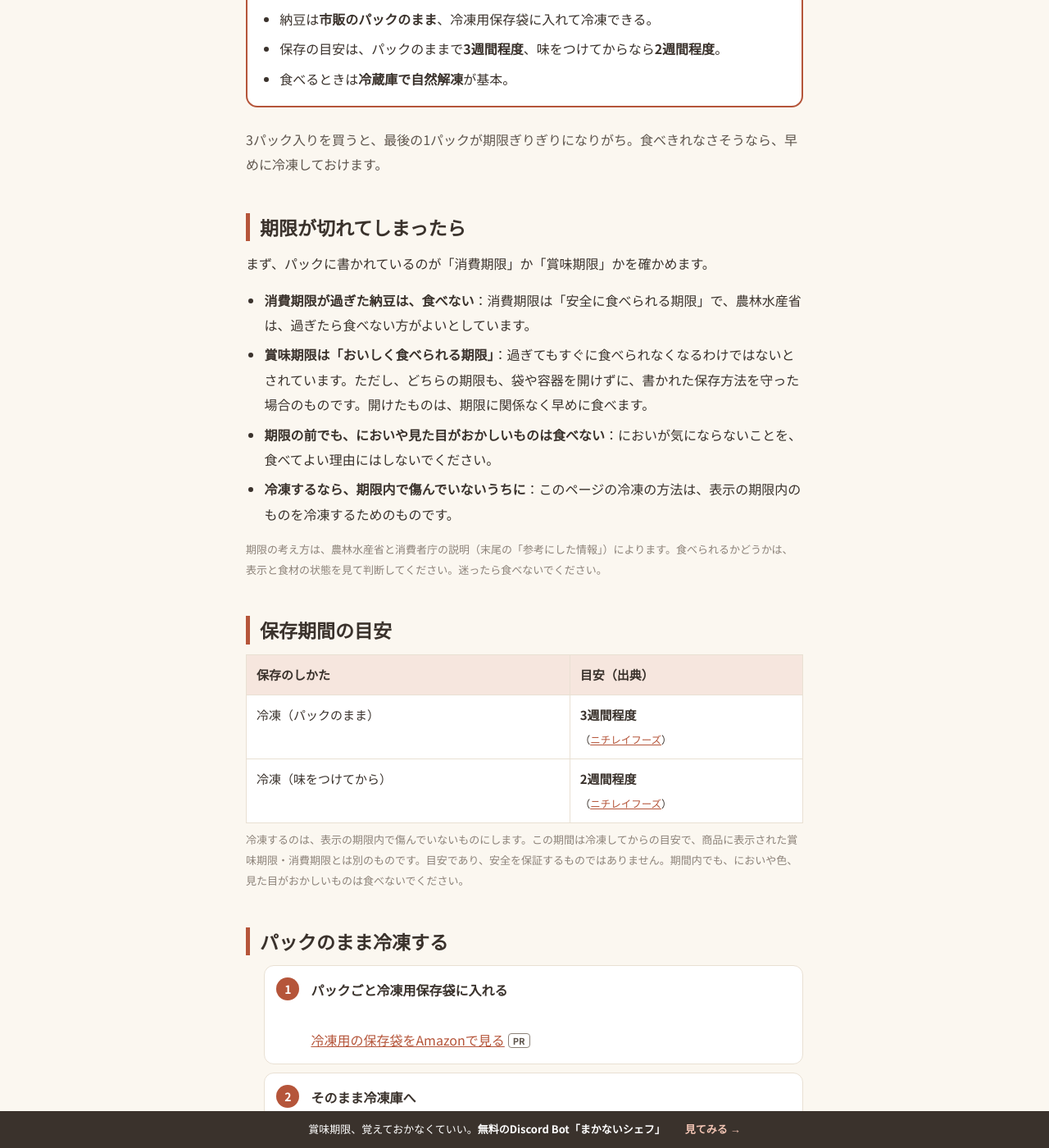
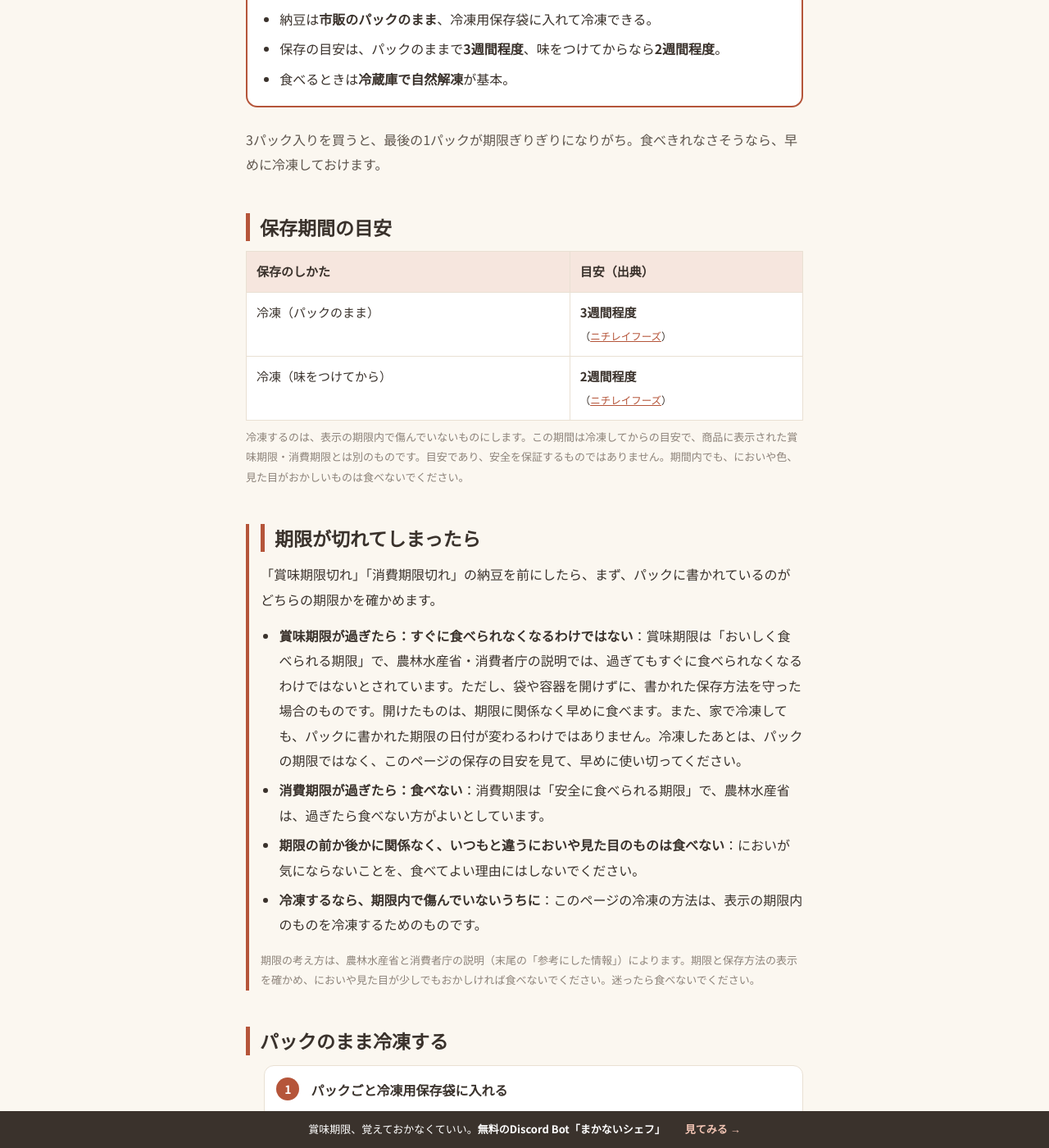
Before and after one commit to arts237/makanai-chef-site, a Jekyll site: the page built from storage/natto.html, in a window 1280 px wide and 1400 px high, scrolled down 403 px. Shown: the whole window at 82% size. Built offline with Jekyll 4.4.1, drawn with Linux system fonts in a browser that asks for light colours; some of the changed text lies outside the part shown.

Commit message:
M-002: 独立レビュー（法務・QA／ブランド・UX）の指摘を反映
- 冷凍しても期限の日付は変わらないことを追記
- 肉は賞味期限でも期限後は食べない前提とサイトの立場を明記、納豆は賞味期限から先に
- においは食べない判断だけに使う書き方にそろえる
- 検索される言い回し（賞味期限切れ・消費期限切れ）を冒頭に、節を枠で囲み id=kigengire
- 宣伝の段落を1文にし、bot-box の from を記事ごとに分けて計測できるようにする

Co-Authored-By: Claude Opus 5.5 <noreply@anthropic.com>
Claude-Session: https://claude.ai/code/session_01FdjfHVVNp61Eu2yMVDsY5x

```diff
--- a/_includes/bot-box.html
+++ b/_includes/bot-box.html
@@ -1,6 +1,6 @@
 <div class="a-bot">
   <b>{{ include.title | default: "冷凍庫の「いつまでに使う」を、代わりに覚えておきます。" }}</b>
   <p>「いつまでに使うか」の日付を、Discord Botのまかないシェフに期限として登録しておくと、前日と当日の朝にDiscordのDMでお知らせが届きます。お知らせのボタンから、使い切りレシピを提案してもらうこともできます。</p>
-  <a href="{{ '/start/' | relative_url }}?from=article">まかないシェフを始める（無料・サーバーがなくてもOK）</a>
+  <a href="{{ '/start/' | relative_url }}?from={{ include.from | default: "article" }}">まかないシェフを始める（無料・サーバーがなくてもOK）</a>
   <p class="a-bot-sub">どんなBotか先に知りたい → <a href="{{ '/' | relative_url }}">まかないシェフのトップ</a></p>
 </div>
--- a/storage/chicken-breast.html
+++ b/storage/chicken-breast.html
@@ -28,15 +28,17 @@ seo:
 
 <p class="a-lead">安くて使いやすい鶏むね肉。冷凍するとパサつきやすいのが悩みですが、冷凍前のひと手間で変わります。</p>
 
+<div class="a-unique" id="kigengire">
 <h2>期限が切れてしまったら</h2>
-<p>まず、パックに書かれているのが「消費期限」か「賞味期限」かを確かめます。</p>
+<p>「賞味期限切れ」「消費期限切れ」の鶏肉（鶏むね肉）を前にしたら、まず、パックに書かれているのがどちらの期限かを確かめます。</p>
 <ul>
-  <li><b>消費期限が過ぎた鶏むね肉は、食べない</b>：消費期限は「安全に食べられる期限」で、農林水産省は、過ぎたら食べない方がよいとしています。</li>
-  <li><b>賞味期限は「おいしく食べられる期限」</b>：過ぎてもすぐに食べられなくなるわけではないとされています。ただし、どちらの期限も、袋や容器を開けずに、書かれた保存方法を守った場合のものです。開けたものは、期限に関係なく早めに食べます。</li>
-  <li><b>期限の前でも、においや色、ぬめりがおかしいものは食べない</b>：においが気にならないことを、食べてよい理由にはしないでください。</li>
+  <li><b>消費期限が過ぎたら：食べない</b>：消費期限は「安全に食べられる期限」で、農林水産省は、過ぎたら食べない方がよいとしています。</li>
+  <li><b>賞味期限と書かれていても、生の肉は期限が過ぎたら食べない</b>：賞味期限は「おいしく食べられる期限」で、袋を開けずに、書かれた保存方法を守った場合のものです。生の肉は傷みやすいため、このサイトでは、期限を過ぎた肉は食べない前提で書いています。開けたものは、期限に関係なく早めに使います。また、家で冷凍しても、パックに書かれた期限の日付が変わるわけではありません。冷凍したあとは、パックの期限ではなく、このページの保存の目安を見て、早めに使い切ってください。</li>
+  <li><b>期限の前か後かに関係なく、においや色、ぬめりがおかしいものは食べない</b>：においが気にならないことを、食べてよい理由にはしないでください。</li>
   <li><b>冷凍するなら、期限内で傷んでいないうちに</b>：このページの冷凍の方法は、表示の期限内のものを冷凍するためのものです。</li>
 </ul>
-<p class="a-note">期限の考え方は、農林水産省と消費者庁の説明（末尾の「参考にした情報」）によります。食べられるかどうかは、表示と食材の状態を見て判断してください。迷ったら食べないでください。</p>
+<p class="a-note">期限の考え方は、農林水産省と消費者庁の説明（末尾の「参考にした情報」）によります。期限と保存方法の表示を確かめ、においや見た目が少しでもおかしければ食べないでください。迷ったら食べないでください。</p>
+</div>
 
 <h2>生のまま冷凍する方法（ひと工夫つき）</h2>
 <ol class="a-steps">
@@ -68,9 +70,9 @@ seo:
 <p class="a-note">出典：ニチレイフーズ（記事末の「参考にした情報」）。どれも目安です。期間内でも、においや色がおかしいものは食べないでください。</p>
 
 <h2>次から切らさないために</h2>
-<p>このサイトの運営者が作っているDiscordのBot「まかないシェフ」に、食材と期限を登録しておくと、期限の前日と当日の朝にDMでお知らせが届きます。</p>
+<p>このサイトの運営者が、食材の期限をDiscordのDMで知らせるBot「まかないシェフ」を作っています。</p>
 
-{% include bot-box.html title="冷凍した鶏肉の「いつまでに使う」を、代わりに覚えておきます。" %}
+{% include bot-box.html title="鶏むね肉のパックの期限も、冷凍した日の「いつまでに使う」も、代わりに覚えておきます。" from="expired-chicken" %}
 
 <h2>あると便利な道具</h2>
 <div class="a-tools">
@@ -94,6 +96,6 @@ seo:
 <h2>参考にした情報</h2>
 <ul class="a-sources">
   <li><a href="https://www.nichireifoods.co.jp/media/14082/" rel="noopener" target="_blank">【鶏胸肉の冷凍保存方法】プロのひと工夫でしっとり柔らか！（ニチレイフーズ ほほえみごはん）</a></li>
-  <li><a href="https://www.maff.go.jp/j/syokuiku/kodomo_navi/featured/abc2.html" rel="noopener" target="_blank">消費期限と賞味期限（農林水産省）</a></li>
-  <li><a href="https://www.caa.go.jp/policies/policy/consumer_policy/information/food_loss/efforts/assets/consumer_education_cms201_260630_09.pdf" rel="noopener" target="_blank">食品の期限表示（賞味期限・消費期限）の理解の促進（消費者庁）</a></li>
+  <li><a href="https://www.maff.go.jp/j/syokuiku/kodomo_navi/featured/abc2.html" rel="noopener" target="_blank">消費期限と賞味期限（農林水産省）</a>（2026年10月26日確認）</li>
+  <li><a href="https://www.caa.go.jp/policies/policy/consumer_policy/information/food_loss/efforts/assets/consumer_education_cms201_260630_09.pdf" rel="noopener" target="_blank">食品の期限表示（賞味期限・消費期限）の理解の促進（消費者庁）</a>（2026年10月26日確認）</li>
 </ul>
--- a/storage/natto.html
+++ b/storage/natto.html
@@ -30,17 +30,19 @@ seo:
 
 <p class="a-lead">3パック入りを買うと、最後の1パックが期限ぎりぎりになりがち。食べきれなさそうなら、早めに冷凍しておけます。</p>
 
+{% include storage-table.html food="natto" %}
+
+<div class="a-unique" id="kigengire">
 <h2>期限が切れてしまったら</h2>
-<p>まず、パックに書かれているのが「消費期限」か「賞味期限」かを確かめます。</p>
+<p>「賞味期限切れ」「消費期限切れ」の納豆を前にしたら、まず、パックに書かれているのがどちらの期限かを確かめます。</p>
 <ul>
-  <li><b>消費期限が過ぎた納豆は、食べない</b>：消費期限は「安全に食べられる期限」で、農林水産省は、過ぎたら食べない方がよいとしています。</li>
-  <li><b>賞味期限は「おいしく食べられる期限」</b>：過ぎてもすぐに食べられなくなるわけではないとされています。ただし、どちらの期限も、袋や容器を開けずに、書かれた保存方法を守った場合のものです。開けたものは、期限に関係なく早めに食べます。</li>
-  <li><b>期限の前でも、においや見た目がおかしいものは食べない</b>：においが気にならないことを、食べてよい理由にはしないでください。</li>
+  <li><b>賞味期限が過ぎたら：すぐに食べられなくなるわけではない</b>：賞味期限は「おいしく食べられる期限」で、農林水産省・消費者庁の説明では、過ぎてもすぐに食べられなくなるわけではないとされています。ただし、袋や容器を開けずに、書かれた保存方法を守った場合のものです。開けたものは、期限に関係なく早めに食べます。また、家で冷凍しても、パックに書かれた期限の日付が変わるわけではありません。冷凍したあとは、パックの期限ではなく、このページの保存の目安を見て、早めに使い切ってください。</li>
+  <li><b>消費期限が過ぎたら：食べない</b>：消費期限は「安全に食べられる期限」で、農林水産省は、過ぎたら食べない方がよいとしています。</li>
+  <li><b>期限の前か後かに関係なく、いつもと違うにおいや見た目のものは食べない</b>：においが気にならないことを、食べてよい理由にはしないでください。</li>
   <li><b>冷凍するなら、期限内で傷んでいないうちに</b>：このページの冷凍の方法は、表示の期限内のものを冷凍するためのものです。</li>
 </ul>
-<p class="a-note">期限の考え方は、農林水産省と消費者庁の説明（末尾の「参考にした情報」）によります。食べられるかどうかは、表示と食材の状態を見て判断してください。迷ったら食べないでください。</p>
-
-{% include storage-table.html food="natto" %}
+<p class="a-note">期限の考え方は、農林水産省と消費者庁の説明（末尾の「参考にした情報」）によります。期限と保存方法の表示を確かめ、においや見た目が少しでもおかしければ食べないでください。迷ったら食べないでください。</p>
+</div>
 
 <h2>パックのまま冷凍する</h2>
 <ol class="a-steps">
@@ -65,16 +67,16 @@ seo:
 <div class="a-unique">
 <h2>一人分で使いきるコツ</h2>
 <ul>
-  <li><b>買った日に、最後の1パックを冷凍へ</b>：「明日食べる分」だけ冷蔵に残して、あとは冷凍しておくと、期限を気にしなくて済みます。</li>
+  <li><b>買った日に、最後の1パックを冷凍へ</b>：「明日食べる分」だけ冷蔵に残して、あとは冷凍しておくと、冷蔵の期限に追われずに済みます。</li>
   <li><b>前の晩に冷蔵庫へ移す</b>：朝ご飯に食べるなら、前の晩に冷凍庫から冷蔵庫へ移しておくと、朝に食べやすくなります。</li>
   <li><b>袋には「食べきる日」を書く</b>：パックのまま冷凍したものと味付けしたものでは目安が違うので、袋ごとに書いておきます。</li>
 </ul>
 </div>
 
 <h2>次から切らさないために</h2>
-<p>このサイトの運営者が作っているDiscordのBot「まかないシェフ」に、食材と期限を登録しておくと、期限の前日と当日の朝にDMでお知らせが届きます。</p>
+<p>このサイトの運営者が、食材の期限をDiscordのDMで知らせるBot「まかないシェフ」を作っています。</p>
 
-{% include bot-box.html title="冷凍した納豆の「いつまでに食べる」を、代わりに覚えておきます。" %}
+{% include bot-box.html title="納豆の期限も、冷凍した日の「いつまでに食べる」も、代わりに覚えておきます。" from="expired-natto" %}
 
 <h2>あると便利な道具</h2>
 <div class="a-tools">
--- a/storage/pork.html
+++ b/storage/pork.html
@@ -28,15 +28,17 @@ seo:
 
 <p class="a-lead">特売でまとめ買いした豚肉も、形に合わせて包み方を変えるだけで、使いやすく冷凍できます。</p>
 
+<div class="a-unique" id="kigengire">
 <h2>期限が切れてしまったら</h2>
-<p>まず、パックに書かれているのが「消費期限」か「賞味期限」かを確かめます。</p>
+<p>「賞味期限切れ」「消費期限切れ」の豚肉を前にしたら、まず、パックに書かれているのがどちらの期限かを確かめます。</p>
 <ul>
-  <li><b>消費期限が過ぎた豚肉は、食べない</b>：消費期限は「安全に食べられる期限」で、農林水産省は、過ぎたら食べない方がよいとしています。</li>
-  <li><b>賞味期限は「おいしく食べられる期限」</b>：過ぎてもすぐに食べられなくなるわけではないとされています。ただし、どちらの期限も、袋や容器を開けずに、書かれた保存方法を守った場合のものです。開けたものは、期限に関係なく早めに食べます。</li>
-  <li><b>期限の前でも、においや色、ぬめりがおかしいものは食べない</b>：においが気にならないことを、食べてよい理由にはしないでください。</li>
+  <li><b>消費期限が過ぎたら：食べない</b>：消費期限は「安全に食べられる期限」で、農林水産省は、過ぎたら食べない方がよいとしています。</li>
+  <li><b>賞味期限と書かれていても、生の肉は期限が過ぎたら食べない</b>：賞味期限は「おいしく食べられる期限」で、袋を開けずに、書かれた保存方法を守った場合のものです。生の肉は傷みやすいため、このサイトでは、期限を過ぎた肉は食べない前提で書いています。開けたものは、期限に関係なく早めに使います。また、家で冷凍しても、パックに書かれた期限の日付が変わるわけではありません。冷凍したあとは、パックの期限ではなく、このページの保存の目安を見て、早めに使い切ってください。</li>
+  <li><b>期限の前か後かに関係なく、においや色、ぬめりがおかしいものは食べない</b>：においが気にならないことを、食べてよい理由にはしないでください。</li>
   <li><b>冷凍するなら、期限内で傷んでいないうちに</b>：このページの冷凍の方法は、表示の期限内のものを冷凍するためのものです。</li>
 </ul>
-<p class="a-note">期限の考え方は、農林水産省と消費者庁の説明（末尾の「参考にした情報」）によります。食べられるかどうかは、表示と食材の状態を見て判断してください。迷ったら食べないでください。</p>
+<p class="a-note">期限の考え方は、農林水産省と消費者庁の説明（末尾の「参考にした情報」）によります。期限と保存方法の表示を確かめ、においや見た目が少しでもおかしければ食べないでください。迷ったら食べないでください。</p>
+</div>
 
 <h2>形別の冷凍方法</h2>
 
@@ -74,9 +76,9 @@ seo:
 <p class="a-note">※ 一般的な注意として、一度解凍したものは再冷凍せず、早めに調理しましょう。</p>
 
 <h2>次から切らさないために</h2>
-<p>このサイトの運営者が作っているDiscordのBot「まかないシェフ」に、食材と期限を登録しておくと、期限の前日と当日の朝にDMでお知らせが届きます。</p>
+<p>このサイトの運営者が、食材の期限をDiscordのDMで知らせるBot「まかないシェフ」を作っています。</p>
 
-{% include bot-box.html title="冷凍した豚肉の「いつまでに使う」を、代わりに覚えておきます。" %}
+{% include bot-box.html title="豚肉のパックの期限も、冷凍した日の「いつまでに使う」も、代わりに覚えておきます。" from="expired-pork" %}
 
 <h2>あると便利な道具</h2>
 <div class="a-tools">
@@ -100,6 +102,6 @@ seo:
 <h2>参考にした情報</h2>
 <ul class="a-sources">
   <li><a href="https://www.nichireifoods.co.jp/media/14483/" rel="noopener" target="_blank">【豚肉の冷凍保存】豚こま、厚切り肉など種類別の冷凍方法をプロが解説（ニチレイフーズ ほほえみごはん）</a></li>
-  <li><a href="https://www.maff.go.jp/j/syokuiku/kodomo_navi/featured/abc2.html" rel="noopener" target="_blank">消費期限と賞味期限（農林水産省）</a></li>
-  <li><a href="https://www.caa.go.jp/policies/policy/consumer_policy/information/food_loss/efforts/assets/consumer_education_cms201_260630_09.pdf" rel="noopener" target="_blank">食品の期限表示（賞味期限・消費期限）の理解の促進（消費者庁）</a></li>
+  <li><a href="https://www.maff.go.jp/j/syokuiku/kodomo_navi/featured/abc2.html" rel="noopener" target="_blank">消費期限と賞味期限（農林水産省）</a>（2026年10月26日確認）</li>
+  <li><a href="https://www.caa.go.jp/policies/policy/consumer_policy/information/food_loss/efforts/assets/consumer_education_cms201_260630_09.pdf" rel="noopener" target="_blank">食品の期限表示（賞味期限・消費期限）の理解の促進（消費者庁）</a>（2026年10月26日確認）</li>
 </ul>
```
